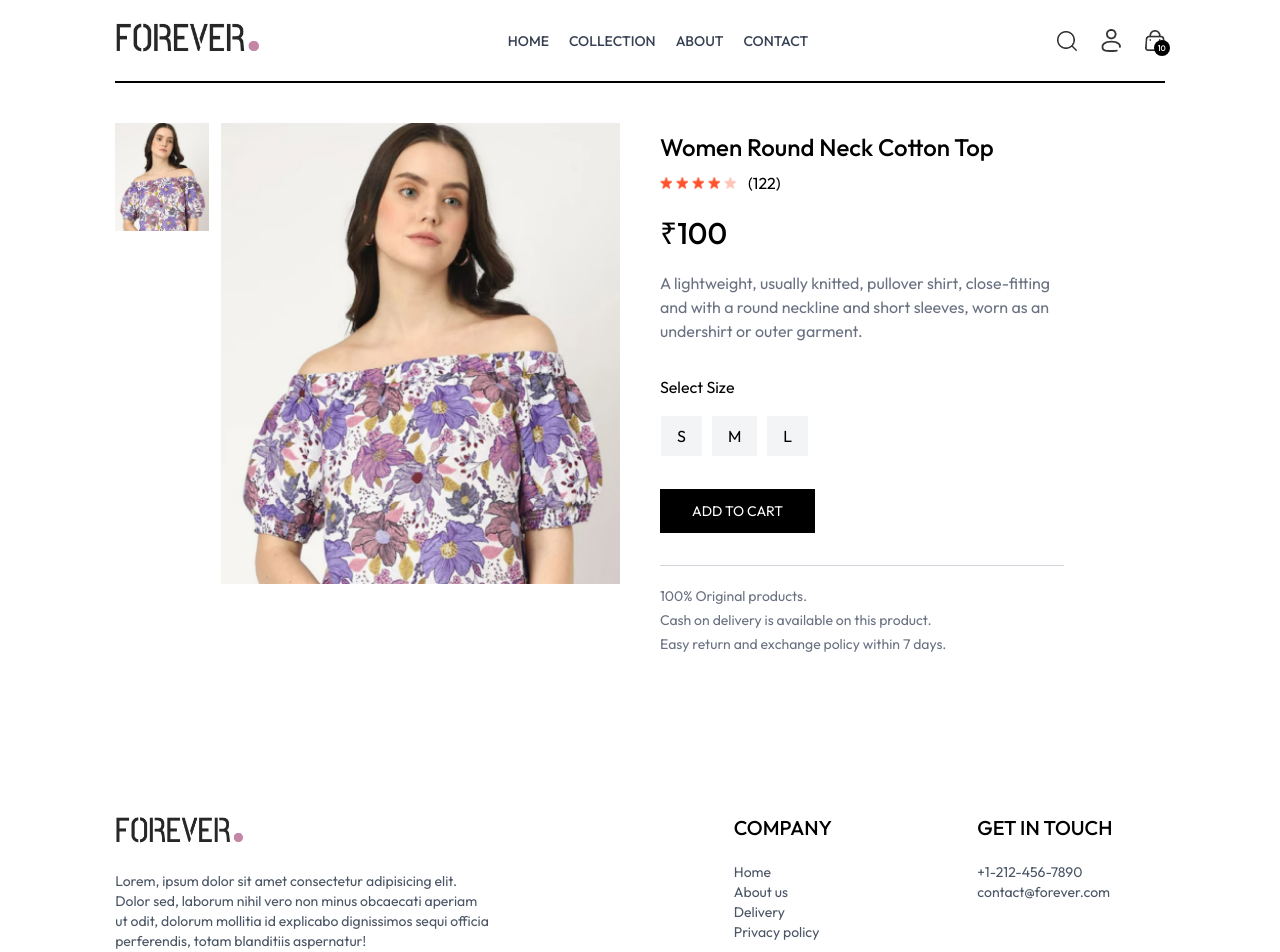
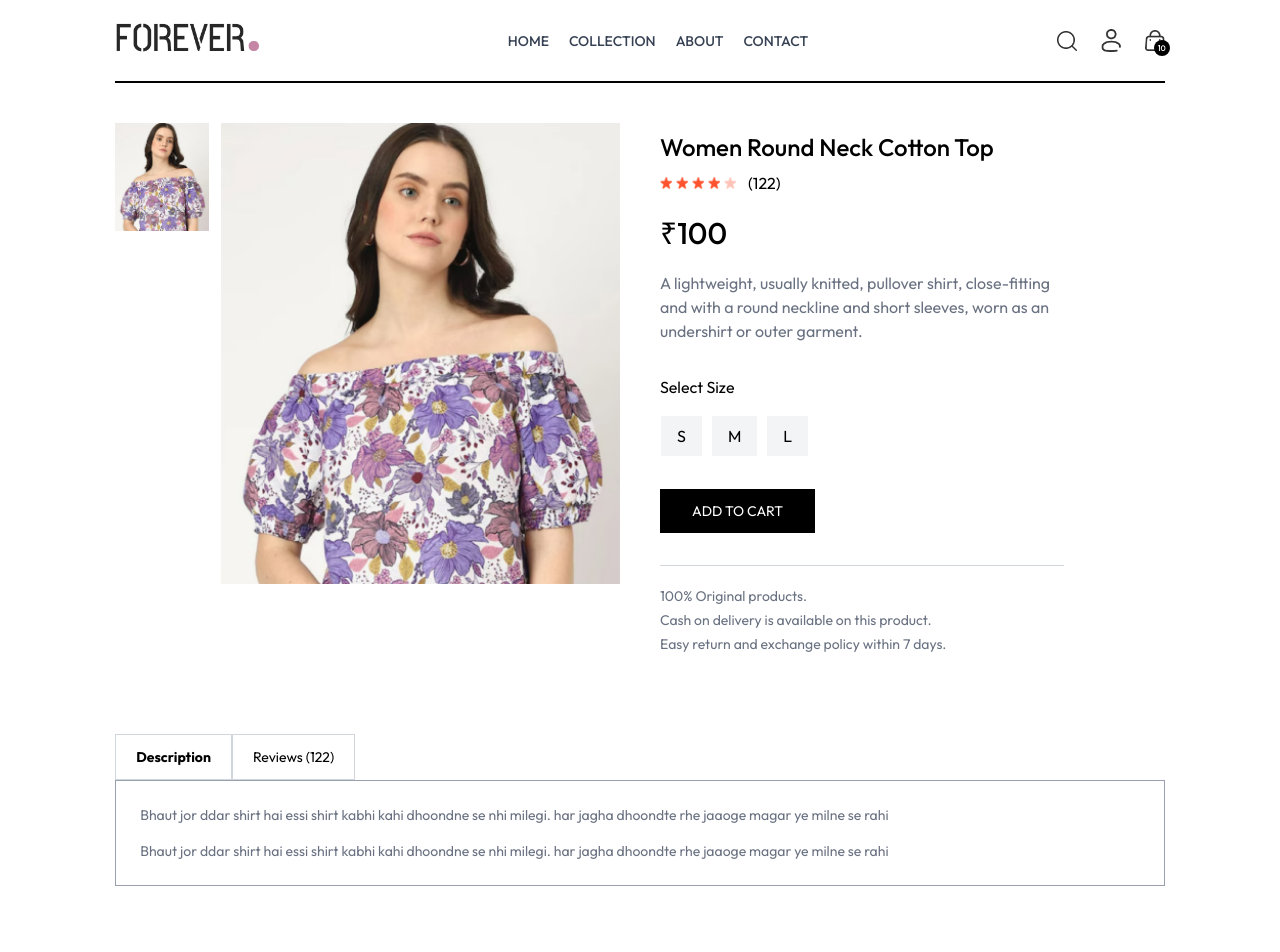
Before and after one commit to daredevil-10/E-commerce, a React (Vite) app in the folder frontend/: page /product/aaaaa in a window 1280 px wide. Shown: the top 952 px of the page. Built offline with nearby package versions, Linux system fonts and the light colour scheme.

Commit message:
Added Description box and reviews box

```diff
--- a/frontend/src/pages/Product.jsx
+++ b/frontend/src/pages/Product.jsx
@@ -25,7 +25,7 @@ const Product = () => {
 
   return productData ? (
     <div className="border-t-2 pt-10 transition-opacity ease-in duration-500 opacity-100">
-      <div className=" flex gap-12 sm:gap-10 flex-col sm:flex-row">
+      <div className=" flex  gap-12 sm:gap-10 flex-col sm:flex-row">
         {/* {Product Images} */}
         <div className="flex-1 flex flex-col-reverse gap-3 sm:flex-row">
           <div className="flex sm:flex-col overflow-x-auto sm:overflow-y-scroll justify-between sm:justify-normal sm:w-[18.7%] w-full">
@@ -44,9 +44,9 @@ const Product = () => {
           </div>
         </div>
         {/* {Product Info} */}
-        <div className="flex-1 ">
+        <div className="flex-1">
           <h1 className="font-medium text-2xl mt-2">{productData.name}</h1>
-          <div className="flex  items-center gap-1 mt-2">
+          <div className="flex items-center gap-1 mt-2">
             <img src={assets.star_icon} alt="" className="w-3 5" />
             <img src={assets.star_icon} alt="" className="w-3 5" />
             <img src={assets.star_icon} alt="" className="w-3 5" />
@@ -90,6 +90,29 @@ const Product = () => {
           </div>
         </div>
       </div>
+      {/* {Description and review section} */}
+      <div className="mt-20">
+        <div className="flex">
+          <b className="border border-gray-300 px-5 py-3 text-sm">
+            Description
+          </b>
+          <p className="border border-gray-300 px-5 py-3 text-sm">
+            Reviews (122)
+          </p>
+        </div>
+        <div className="flex flex-col gap-4 border border-gray-400 px-6 py-6 text-sm text-gray-500">
+          <p>
+            Bhaut jor ddar shirt hai essi shirt kabhi kahi dhoondne se nhi
+            milegi. har jagha dhoondte rhe jaaoge magar ye milne se rahi
+          </p>
+          <p>
+            Bhaut jor ddar shirt hai essi shirt kabhi kahi dhoondne se nhi
+            milegi. har jagha dhoondte rhe jaaoge magar ye milne se rahi
+          </p>
+        </div>
+      </div>
+      {/* {Related products} */}
+      <div></div>
     </div>
   ) : (
     <div className="opacity-0"></div>
```
